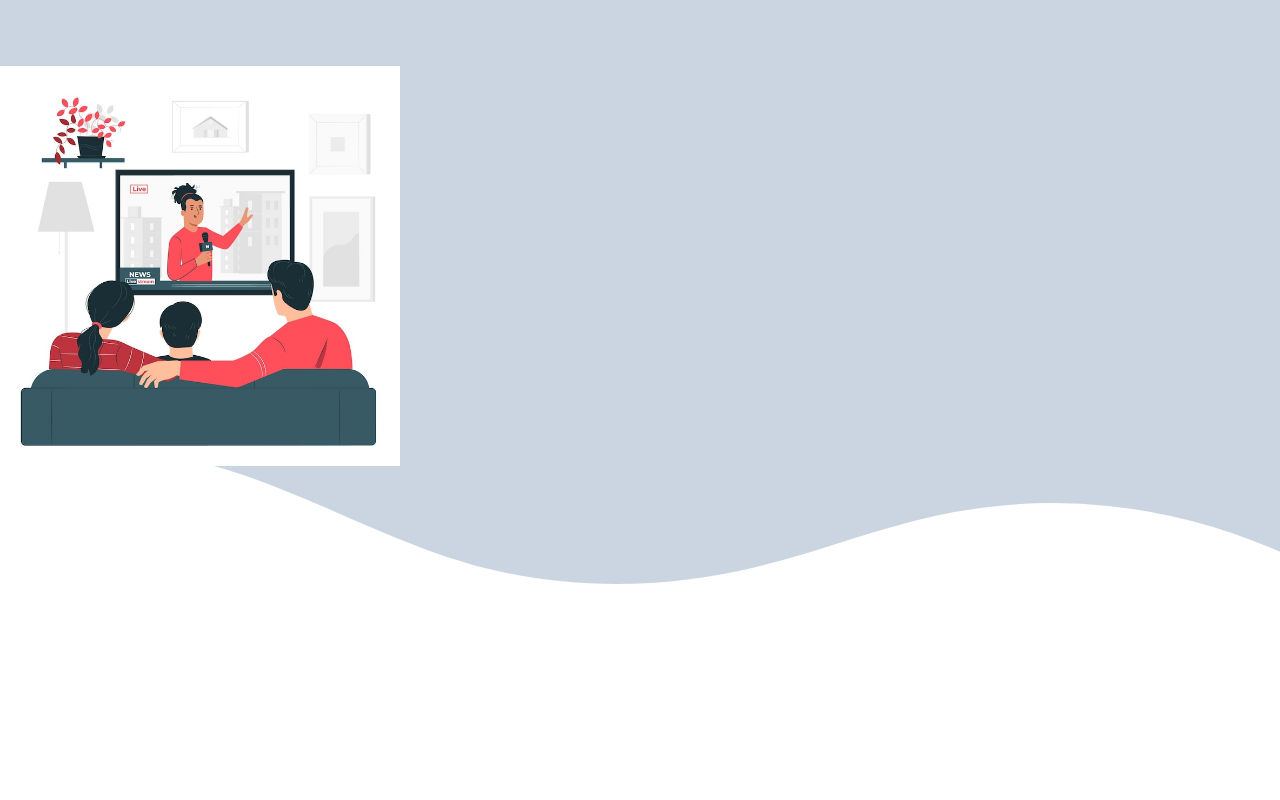
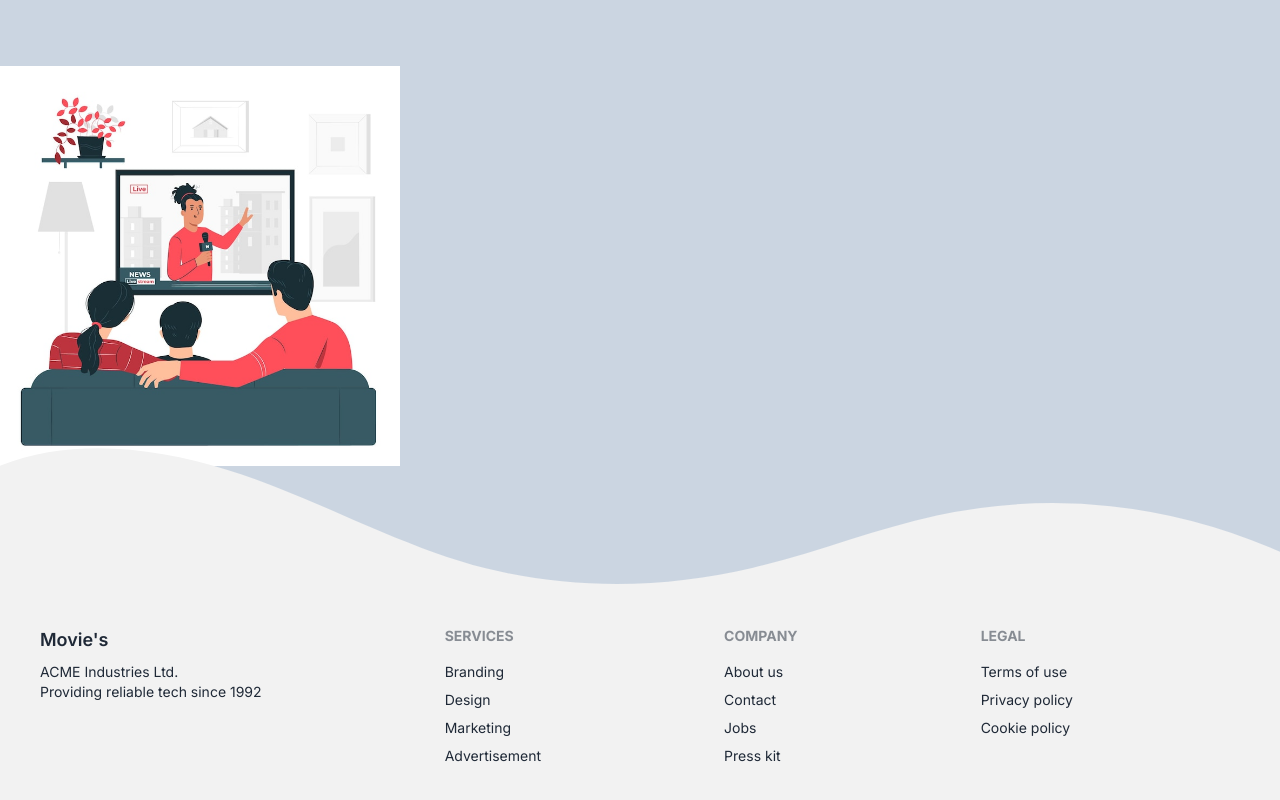
Before and after one commit to developer-nieem/nextjs-movies-website, a Next.js app: page / in a window 1280 px wide. Shown: the part 274-1074 px from the top of the page. Before the commit the page ends 1036 px from the top, so only its background shows below. Built offline with nearby package versions, Linux system fonts and the light colour scheme; what tailwind-bootstrap-grid would draw is missing.

Commit message:
added footer

```diff
--- a/src/app/layout.js
+++ b/src/app/layout.js
@@ -2,6 +2,7 @@
 import Header from '@/components/Header'
 import './globals.css'
 import { Inter, Mulish } from 'next/font/google'
+import Footer from '@/components/Footer'
 
 const inter = Inter({ subsets: ['latin'] })
 
@@ -23,6 +24,7 @@
         <Header></Header>
         {children}
 
+        <Footer></Footer>
         </body>
     </html>
   )
--- /dev/null
+++ b/src/components/Footer.jsx
@@ -0,0 +1,39 @@
+import React from "react";
+
+const Footer = () => {
+  return (
+      <footer className="footer p-10 bg-base-200 text-base-content">
+        <div>
+          <h2 className="font-semibold text-lg">Movie's</h2>
+          <p>
+            ACME Industries Ltd.
+            <br />
+            Providing reliable tech since 1992
+          </p>
+        </div>
+        <div>
+          <span className="footer-title">Services</span>
+          <a className="link link-hover">Branding</a>
+          <a className="link link-hover">Design</a>
+          <a className="link link-hover">Marketing</a>
+          <a className="link link-hover">Advertisement</a>
+        </div>
+        <div>
+          <span className="footer-title">Company</span>
+          <a className="link link-hover">About us</a>
+          <a className="link link-hover">Contact</a>
+          <a className="link link-hover">Jobs</a>
+          <a className="link link-hover">Press kit</a>
+        </div>
+        <div>
+          <span className="footer-title">Legal</span>
+          <a className="link link-hover">Terms of use</a>
+          <a className="link link-hover">Privacy policy</a>
+          <a className="link link-hover">Cookie policy</a>
+        </div>
+      </footer>
+
+  );
+};
+
+export default Footer;
--- a/src/components/HeroSection.jsx
+++ b/src/components/HeroSection.jsx
@@ -5,7 +5,7 @@
 
 const HeroSection = ({ title, imgUrl }) => {
   return (
-    <div className="relative mb-44">
+    <div className="relative mb-0">
       <div className="bg-slate-300 py-10">
         <div className="container">
           <div className="row items-center">
--- a/src/components/page.module.css
+++ b/src/components/page.module.css
@@ -16,5 +16,5 @@
 }
 
 .custom-shape-divider-bottom-1692553328 .shape-fill {
-    fill: #FFFFFF;
+    fill: #F2F2F2;
 }
```
